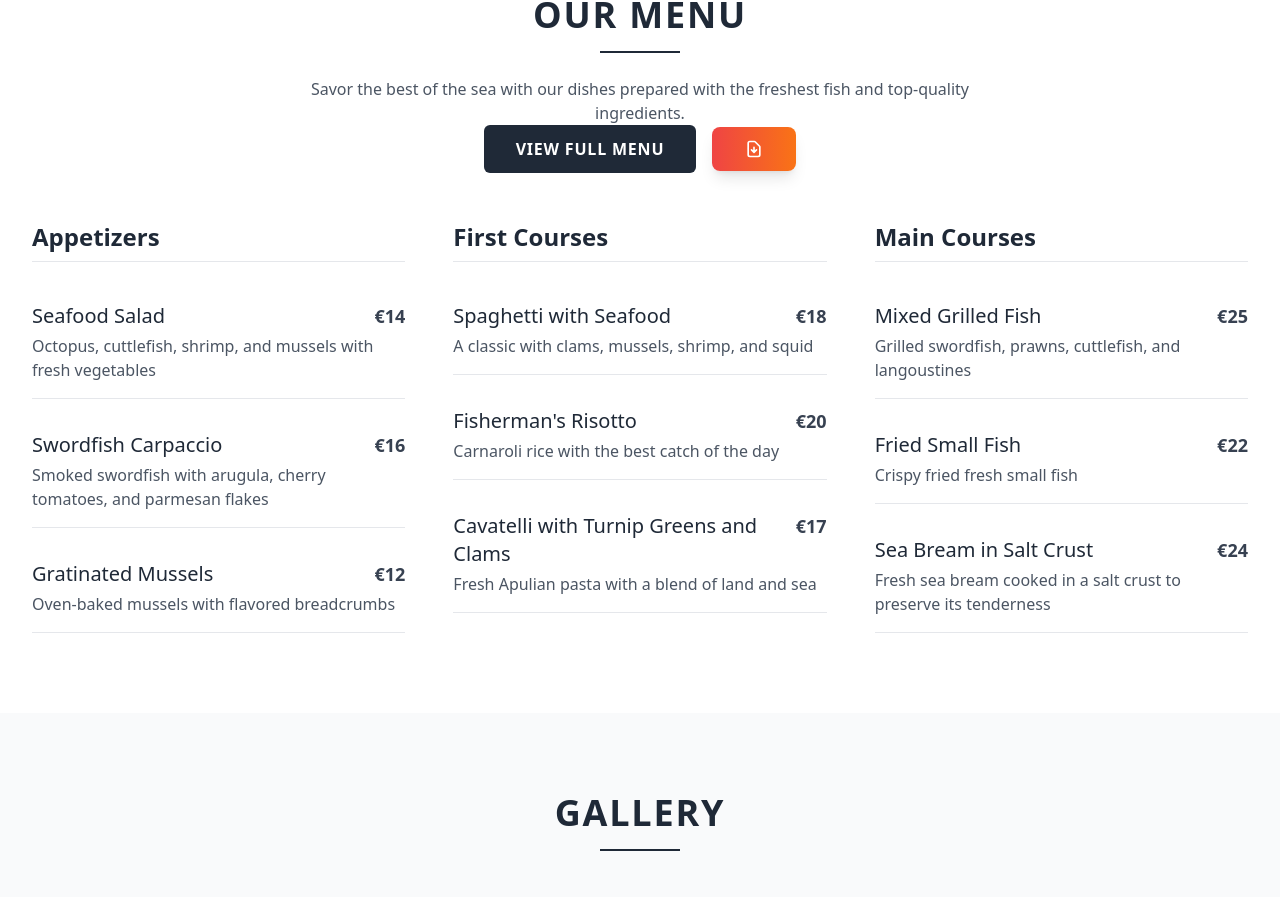
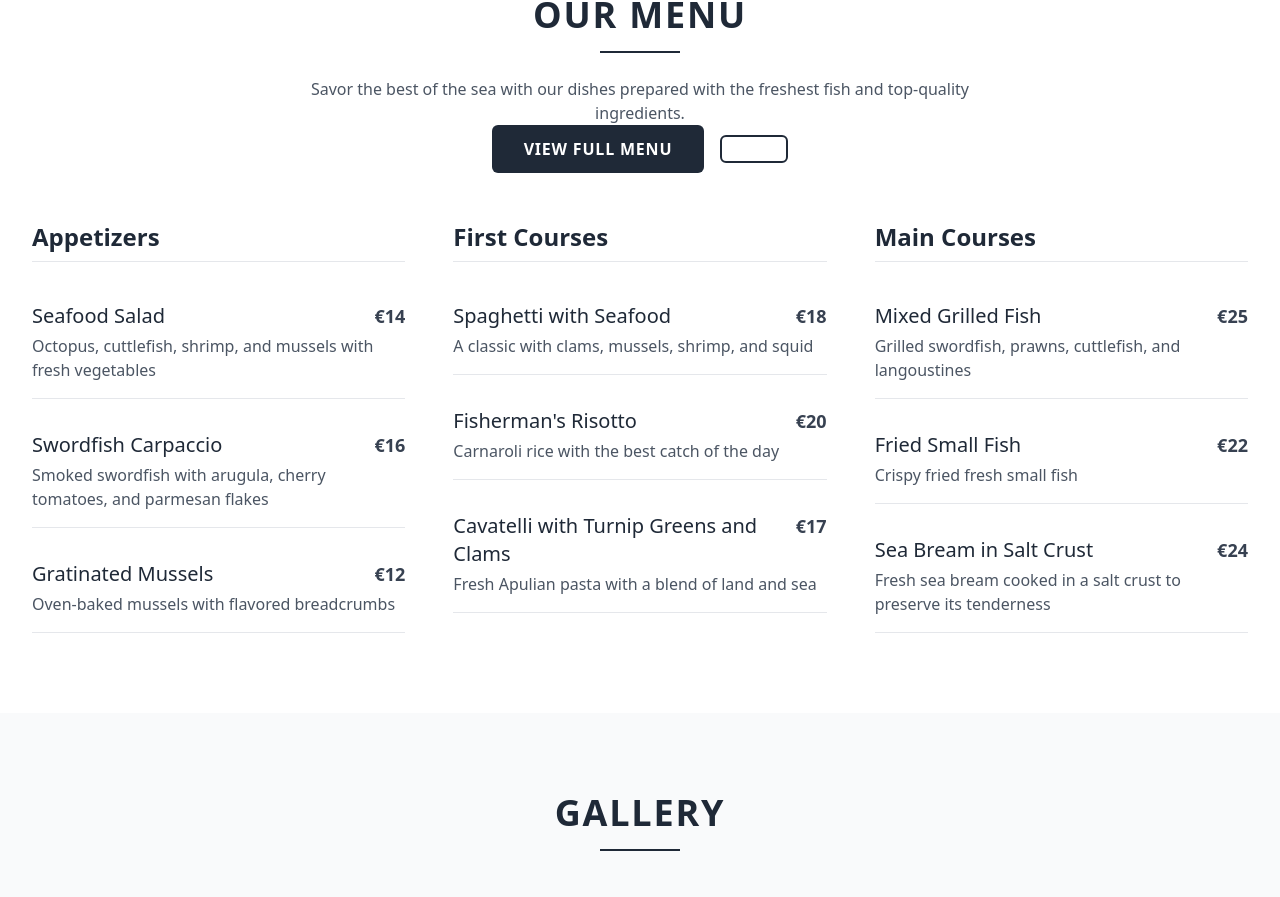
Before and after one commit to patriziopezzilli/ristorante-monopoli, a React (Vite) app: page / in a window 1280 px wide. Shown: the part 1540-2437 px from the top of the page. Built offline with nearby package versions, Linux system fonts and the light colour scheme; grey boxes are pictures that could not be loaded.

Commit message:
Simplify PDF button: remove gradient and icon, use inverted colors with border

```diff
--- a/components/Menu.tsx
+++ b/components/Menu.tsx
@@ -45,11 +45,8 @@ const Menu: React.FC = () => {
               href="/menu.pdf"
               target="_blank"
               rel="noopener noreferrer"
-              className="bg-gradient-to-r from-red-500 to-orange-500 hover:from-red-600 hover:to-orange-600 text-white font-semibold py-3 px-8 rounded-lg text-base uppercase tracking-wider transition duration-300 ease-in-out transform hover:scale-105 shadow-lg hover:shadow-xl flex items-center gap-2"
+              className="bg-white hover:bg-gray-50 text-gray-800 font-semibold py-3 px-8 rounded-md text-base uppercase tracking-wider transition duration-300 ease-in-out transform hover:scale-105 border-2 border-gray-800"
             >
-              <svg className="w-5 h-5" fill="none" stroke="currentColor" viewBox="0 0 24 24">
-                <path strokeLinecap="round" strokeLinejoin="round" strokeWidth="2" d="M12 10v6m0 0l-3-3m3 3l3-3m2 8H7a2 2 0 01-2-2V5a2 2 0 012-2h5.586a1 1 0 01.707.293l5.414 5.414a1 1 0 01.293.707V19a2 2 0 01-2 2z"/>
-              </svg>
               {t('menu.pdfButton')}
             </a>
           </div>
--- a/i18n/en.json
+++ b/i18n/en.json
@@ -21,7 +21,7 @@
     "title": "Our Menu",
     "subtitle": "Savor the best of the sea with our dishes prepared with the freshest fish and highest quality ingredients.",
     "button": "View Full Menu",
-    "pdfButton": "Download Menu PDF",
+    "pdfButton": "OPEN PDF MENU",
     "modalTitle": "Our Full Menu",
     "categories": {
       "antipasti": "Appetizers",
--- a/i18n/it.json
+++ b/i18n/it.json
@@ -21,7 +21,7 @@
     "title": "Il Nostro Menu",
     "subtitle": "Assapora il meglio del mare con i nostri piatti preparati con pesce freschissimo e ingredienti di prima qualità.",
     "button": "Visualizza il Menu Completo",
-    "pdfButton": "Scarica Menu PDF",
+    "pdfButton": "OPEN PDF MENU",
     "modalTitle": "Il Nostro Menu Completo",
     "categories": {
       "antipasti": "Antipasti",
```
